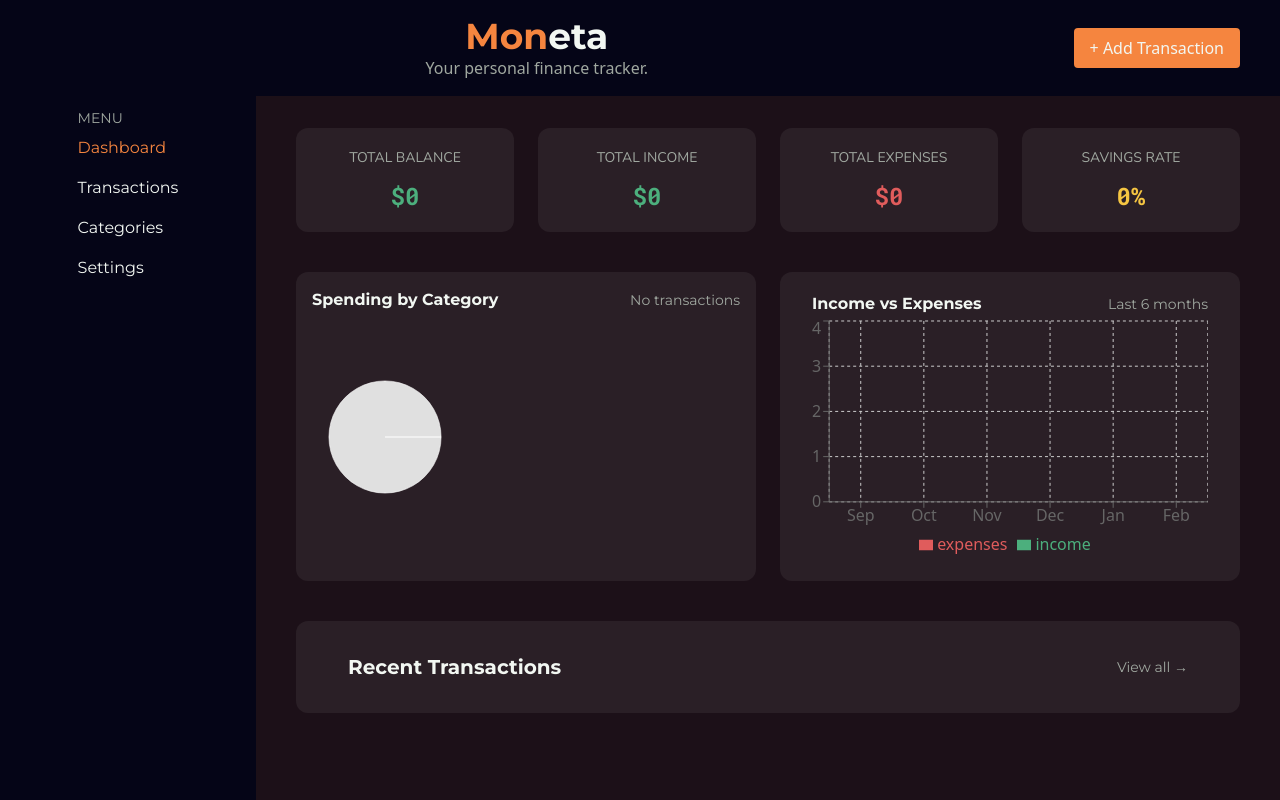
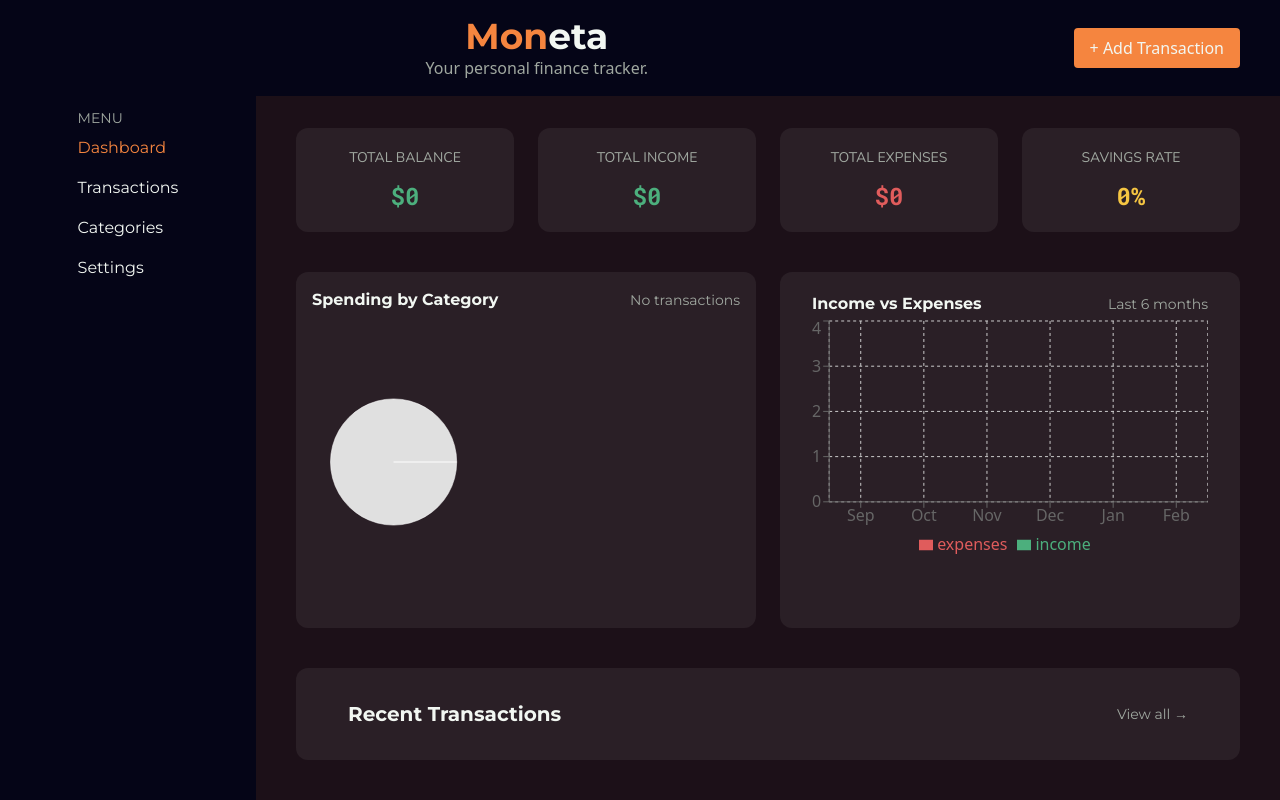
Before and after one commit to visionas9/moneta_personal_finance_tracker, a Next.js app: page / in a window 1280 px wide. Built offline with nearby package versions, Linux system fonts and the light colour scheme; some icons are missing.

Commit message:
style: pie chart fixed size adjusted

```diff
--- a/app/components/charts/MyPieChart.tsx
+++ b/app/components/charts/MyPieChart.tsx
@@ -84,7 +84,7 @@ export default function PieChartCustomizedLabel({
   }
 
   return (
-    <PieChart width={250} height={250}>
+    <PieChart width={300} height={300}>
       <Pie
         data={chartData}
         dataKey="value"
```
